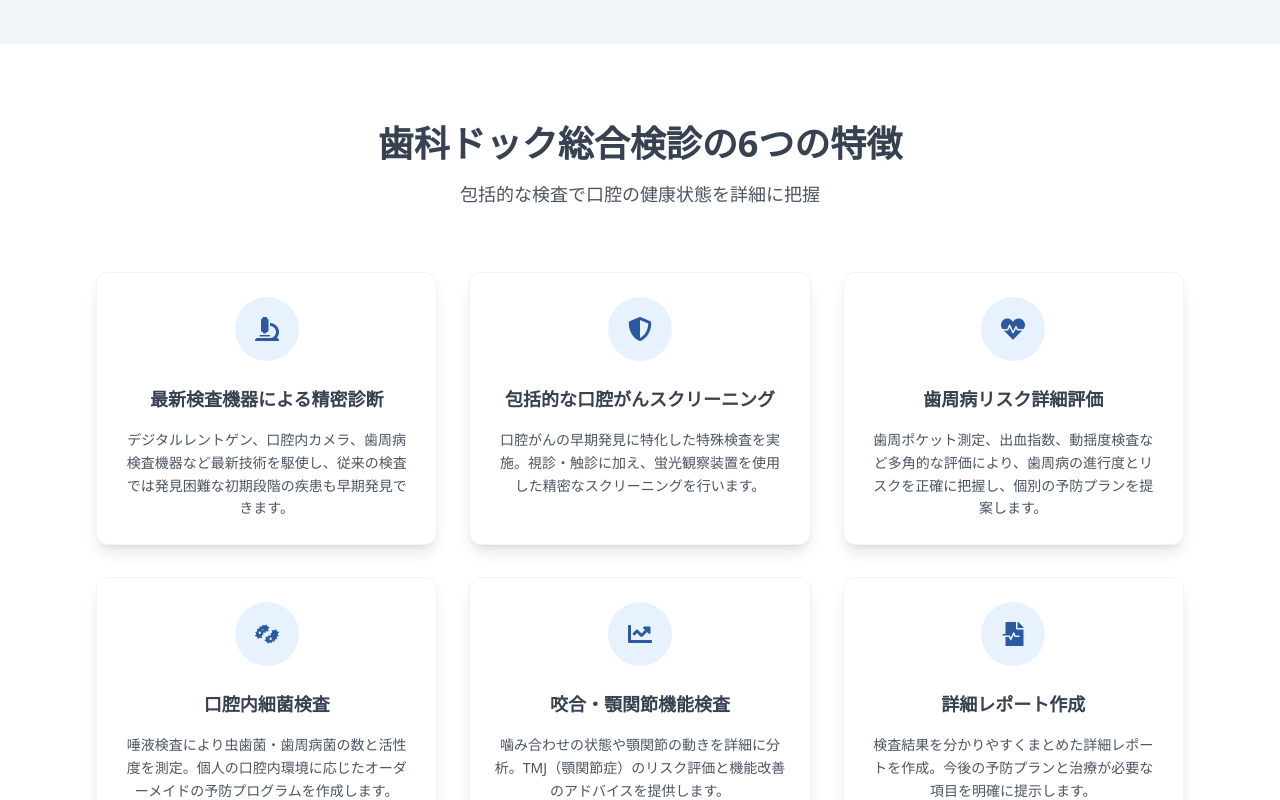
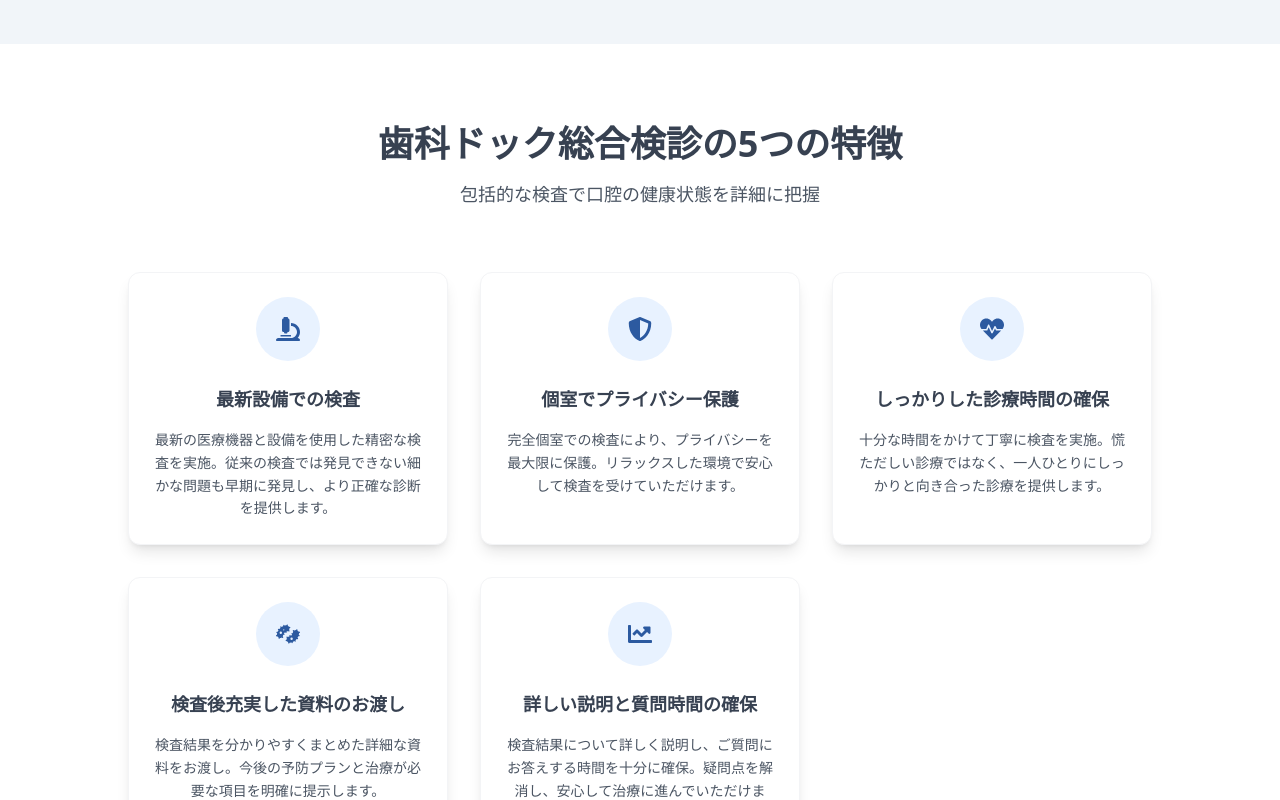
Before and after one commit to Rikublender3d/doc_lppage, a React (Vite) app: page / in a window 1280 px wide. Shown: the part 1260-2060 px from the top of the page. Built offline with nearby package versions, Linux system fonts and the light colour scheme.

Commit message:
Update features section: change to 5 features with specified content and adjust colors

```diff
--- a/src/App.tsx
+++ b/src/App.tsx
@@ -87,17 +87,16 @@
       <section className="py-20 bg-white">
         <div className="max-w-6xl mx-auto px-4 sm:px-6 lg:px-8">
           <div className="text-center mb-16">
-            <h2 className="text-3xl md:text-4xl font-bold text-gray-700 mb-4">歯科ドック総合検診の6つの特徴</h2>
+            <h2 className="text-3xl md:text-4xl font-bold text-gray-700 mb-4">歯科ドック総合検診の5つの特徴</h2>
             <p className="text-lg text-gray-600">包括的な検査で口腔の健康状態を詳細に把握</p>
           </div>
-          <div className="grid grid-cols-1 md:grid-cols-2 lg:grid-cols-3 gap-8">
+          <div className="grid grid-cols-1 md:grid-cols-2 lg:grid-cols-3 gap-8 max-w-5xl mx-auto">
             {[
-              { icon: FaMicroscope, title: "最新検査機器による精密診断", desc: "デジタルレントゲン、口腔内カメラ、歯周病検査機器など最新技術を駆使し、従来の検査では発見困難な初期段階の疾患も早期発見できます。" },
-              { icon: FaShieldAlt, title: "包括的な口腔がんスクリーニング", desc: "口腔がんの早期発見に特化した特殊検査を実施。視診・触診に加え、蛍光観察装置を使用した精密なスクリーニングを行います。" },
-              { icon: FaHeartbeat, title: "歯周病リスク詳細評価", desc: "歯周ポケット測定、出血指数、動揺度検査など多角的な評価により、歯周病の進行度とリスクを正確に把握し、個別の予防プランを提案します。" },
-              { icon: FaBacteria, title: "口腔内細菌検査", desc: "唾液検査により虫歯菌・歯周病菌の数と活性度を測定。個人の口腔内環境に応じたオーダーメイドの予防プログラムを作成します。" },
-              { icon: FaChartLine, title: "咬合・顎関節機能検査", desc: "噛み合わせの状態や顎関節の動きを詳細に分析。TMJ（顎関節症）のリスク評価と機能改善のアドバイスを提供します。" },
-              { icon: FaFileMedicalAlt, title: "詳細レポート作成", desc: "検査結果を分かりやすくまとめた詳細レポートを作成。今後の予防プランと治療が必要な項目を明確に提示します。" }
+              { icon: FaMicroscope, title: "最新設備での検査", desc: "最新の医療機器と設備を使用した精密な検査を実施。従来の検査では発見できない細かな問題も早期に発見し、より正確な診断を提供します。" },
+              { icon: FaShieldAlt, title: "個室でプライバシー保護", desc: "完全個室での検査により、プライバシーを最大限に保護。リラックスした環境で安心して検査を受けていただけます。" },
+              { icon: FaHeartbeat, title: "しっかりした診療時間の確保", desc: "十分な時間をかけて丁寧に検査を実施。慌ただしい診療ではなく、一人ひとりにしっかりと向き合った診療を提供します。" },
+              { icon: FaBacteria, title: "検査後充実した資料のお渡し", desc: "検査結果を分かりやすくまとめた詳細な資料をお渡し。今後の予防プランと治療が必要な項目を明確に提示します。" },
+              { icon: FaChartLine, title: "詳しい説明と質問時間の確保", desc: "検査結果について詳しく説明し、ご質問にお答えする時間を十分に確保。疑問点を解消し、安心して治療に進んでいただけます。" }
             ].map((feature, index) => (
               <div key={index} className="bg-white p-6 rounded-xl shadow-lg border border-gray-100 hover:shadow-xl transition-shadow duration-300">
                 <div className="text-center">
```
